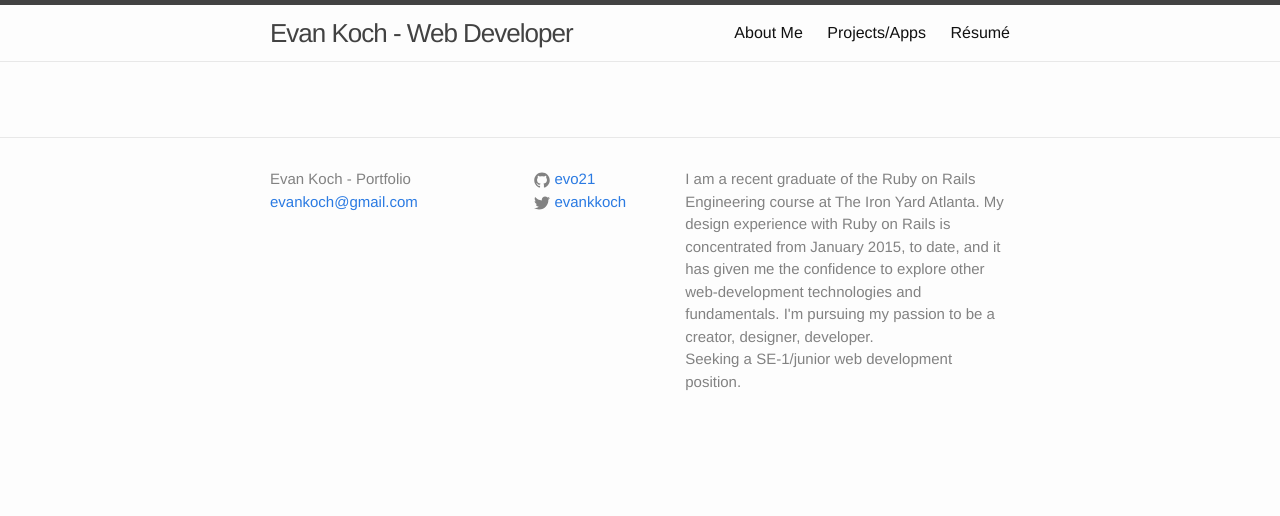
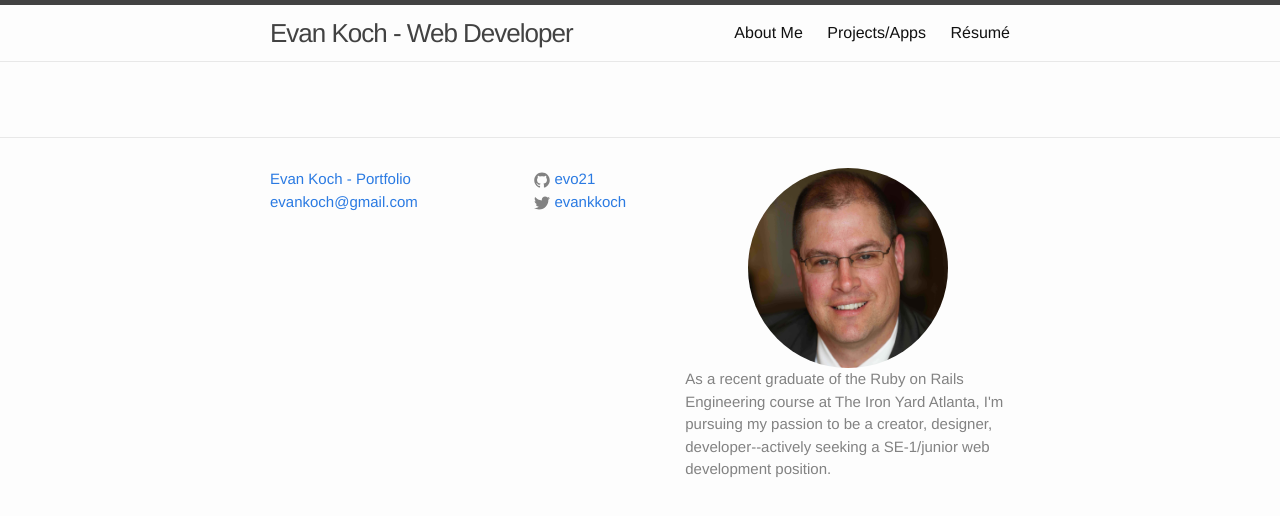
Before and after one commit to evo21/evo21.github.io, a Jekyll site: the page built from index.html, in a window 1280 px wide. Shown: the top 516 px of the page. Built offline with Jekyll 4.4.1, drawn with Linux system fonts in a browser that asks for light colours.

Commit message:
added image to footer, made portfolio linkable

```diff
--- a/_config.yml
+++ b/_config.yml
@@ -3,10 +3,8 @@ title: Evan Koch - Web Developer
 email: evankoch@gmail.com
 linkedin: evankoch
 description: > # this means to ignore newlines until "baseurl:"
-  I am a recent graduate of the Ruby on Rails Engineering course at The Iron Yard Atlanta.
-  My design experience with Ruby on Rails is concentrated from January 2015, to date,
-  and it has given me the confidence to explore other web-development technologies and fundamentals.
-  I'm pursuing my passion to be a creator, designer, developer.<br>Seeking a SE-1/junior
+  As a recent graduate of the Ruby on Rails Engineering course at The Iron Yard Atlanta,
+  I'm pursuing my passion to be a creator, designer, developer--actively seeking a SE-1/junior
   web development position.
 baseurl: "" # the subpath of your site, e.g. /blog/
 url: "http://evankoch.com/" # the base hostname & protocol for your site
--- a/_includes/footer.html
+++ b/_includes/footer.html
@@ -5,7 +5,7 @@
     <div class="footer-col-wrapper">
       <div class="footer-col  footer-col-1">
         <ul class="contact-list">
-          <li>Evan Koch - Portfolio</li>
+          <li><a href="http://evankoch.com/apps/">Evan Koch - Portfolio</a></li>
           <li><a href="mailto:{{ site.email }}">{{ site.email }}</a></li>
         </ul>
       </div>
@@ -44,6 +44,7 @@
       </div>
 
       <div class="footer-col  footer-col-3">
+        <center><a style="display: inline;" href=""><img style="width: 200px; height: 200px; border-radius: 200px;" title="Evan Koch" src="/images/ekk.jpg" alt="Evan Koch" /></a></center>
         <p class="text">{{ site.description }}</p>
       </div>
     </div>
```
Also changed, not shown: images/ekk.jpg (added).
